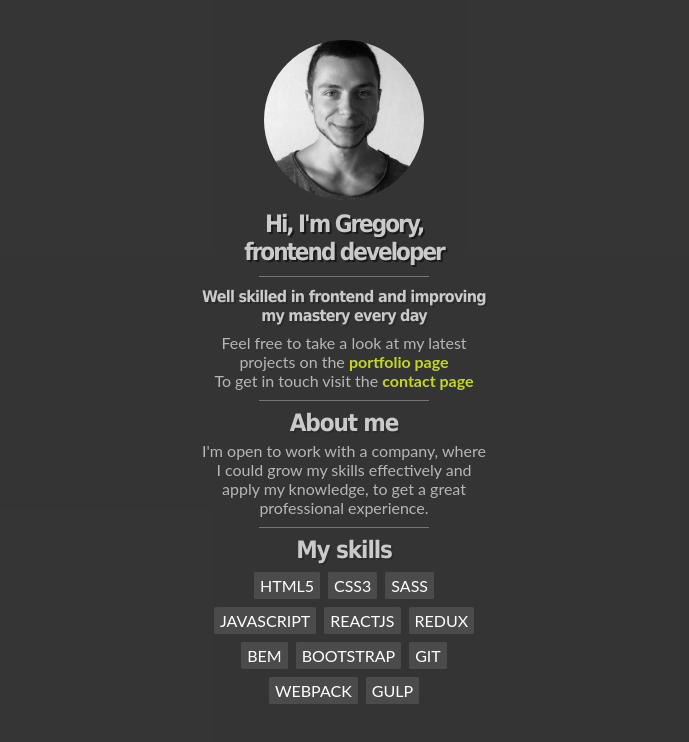
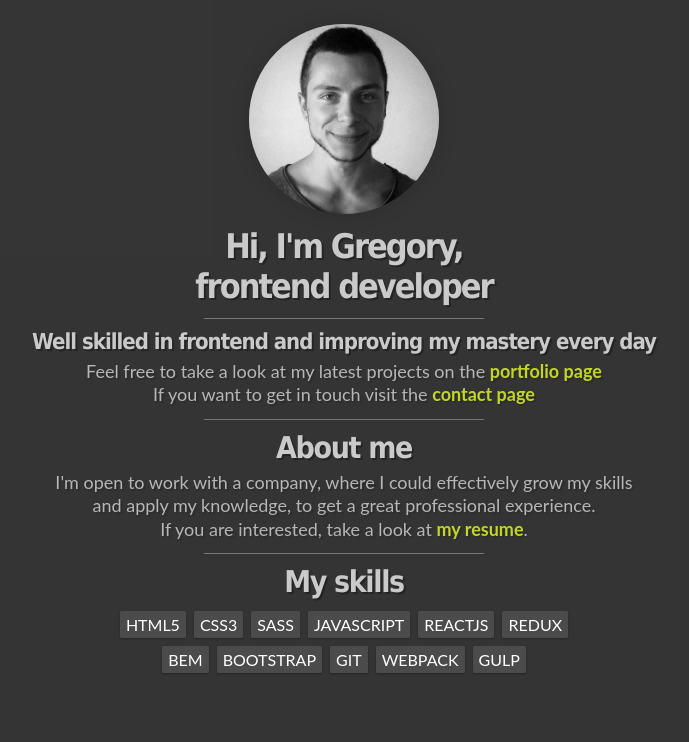
Before and after one commit to Satir8/Portfolio, a React (Create React App) app: page / in a window 1280 px wide. Shown: the top 742 px of the page, without its empty margins (296-985 px from the left). Built offline with nearby package versions, Linux system fonts and the light colour scheme.

Commit message:
almost done sizes in portfolio page

```diff
--- a/src/App.js
+++ b/src/App.js
@@ -1,13 +1,27 @@
-import React from "react";
+import React, { lazy, Suspense } from "react";
+import { Route, Switch } from "react-router-dom";
 import "./App.css";
-import Portfolio from "./pages/portfolio/Portfolio";
-import WelcomePage from "./pages/welcome/WelcomePage";
+
+const LazyWelcomePage = lazy(() =>
+  import("./pages/welcome/WelcomePage" /* webpackChunkName: "Welcome-page" */)
+);
+const LazyPortfolio = lazy(() =>
+  import("./pages/portfolio/Portfolio" /* webpackChunkName: "Portfolio-page" */)
+);
+const LazyContactPage = lazy(() =>
+  import("./pages/contact/ContactPage" /* webpackChunkName: "Contact-page" */)
+);
 
 function App() {
   return (
     <>
-      {/* <Portfolio /> */}
-      <WelcomePage />
+      <Suspense fallback={<h1>Wait a little...</h1>}>
+        <Switch>
+          <Route path="/portfolio" exact component={LazyPortfolio} />
+          <Route path="/contact" exact component={LazyContactPage} />
+          <Route path="/" component={LazyWelcomePage} />
+        </Switch>
+      </Suspense>
     </>
   );
 }
--- /dev/null
+++ b/src/pages/contact/ContactPage.js
@@ -0,0 +1,11 @@
+import React, { Component } from "react";
+import styles from "./ContactPage.module.css";
+
+class ContactPage extends Component {
+  // state = {};
+  render() {
+    return <h2>Contact Page</h2>;
+  }
+}
+
+export default ContactPage;
--- a/src/pages/portfolio/Portfolio.module.css
+++ b/src/pages/portfolio/Portfolio.module.css
@@ -1,43 +1,61 @@
 .pageWrapper {
+  display: flex;
+  justify-content: center;
+  flex-wrap: wrap;
   min-height: 100vh;
   background-color: rgba(42, 42, 42, 0.95);
 }
 
 .contentWrapper {
+  width: 100%;
+  padding: 40px 20px 30px;
 }
 
-.titleWrapper {
+/* .titleWrapper {
   display: flex;
   justify-content: space-between;
   align-items: center;
-}
+} */
 
 .pageTitle {
   text-align: left;
   font-family: "Montserrat", Tahoma, Verdana, sans-serif;
   color: #cacaca;
-  font-size: 42px;
+  font-size: 40px;
+  line-height: 1.08;
   font-weight: 700;
   letter-spacing: -2px;
   text-transform: lowercase;
-  text-shadow: 2px 2px 0 rgba(0, 0, 0, 0.15);
+  text-shadow: 2px 2px 2px rgba(0, 0, 0, 0.4);
+  margin-bottom: 12px;
 }
 
-/* .pageTitle::after {
+.pageTitle::after {
   content: "";
   display: block;
   height: 1px;
-  width: 160%;
+  width: 98%;
   background-color: rgba(182, 182, 182, 0.5);
-} */
+  margin-top: 12px;
+}
 
 .pageDescription {
-  text-shadow: 2px 2px 0 rgba(0, 0, 0, 0.15);
+  /* width: 240px; */
+  text-shadow: 2px 2px 0 rgba(0, 0, 0, 0.2);
   font-family: "Lato", "Open Sans", Verdana, sans-serif;
+  font-size: 1.15em;
+  font-weight: 400;
   color: #b6b6b6;
+  line-height: 1.7em;
+  word-spacing: 0.02em;
   text-align: left;
+  padding: 0 4px 0 0;
+  margin-bottom: 16px;
 }
-
+.pageDescription span {
+  display: block;
+}
+/*
 .downloadLink {
   display: block;
   text-align: center;
@@ -52,25 +70,25 @@
   box-shadow: 1px 1px 4px 2px rgba(0, 0, 0, 0.5);
   padding: 4px 8px;
   outline: none;
-}
+} */
 
 .list {
-  width: 80vw;
+  /* width: 100%; */
   display: flex;
-  justify-content: space-between;
-  align-items: center;
+  /* justify-content: center; */
+  /* align-items: center; */
   flex-wrap: wrap;
   margin: 0 auto;
 }
 
 .list__item {
   position: relative;
-  width: 300px;
-  /* box-shadow: 0 0 50px rgba(0, 0, 0, 0.75); */
-  box-shadow: 6px 6px 0 rgba(0, 0, 0, 0.15);
+  /* width: 300px; */
+  box-shadow: 8px 8px 0 rgba(0, 0, 0, 0.15);
+  margin-bottom: 30px;
 }
 
-.wrapper {
+.activeWrapper {
   position: absolute;
   top: 0;
   left: 0;
@@ -80,7 +98,7 @@
   cursor: pointer;
 }
 
-.list__item:hover .tags {
+.list__item:hover .tags__wrapper {
   opacity: 1;
 }
 
@@ -88,7 +106,7 @@
   transition-duration: 800ms;
 }
 
-.list__item:hover .item_bar {
+/* .list__item:hover .item_bar {
   background: linear-gradient(
     90deg,
     rgba(42, 42, 42, 0.95) 0%,
@@ -96,11 +114,9 @@
     rgba(121, 153, 169, 1) 85%,
     rgba(42, 42, 42, 0.95) 100%
   );
-}
+} */
 
 .item_bar {
-  color: rgba(231, 255, 32, 0.8);
-  text-shadow: 2px 2px 0 rgba(0, 0, 0, 0.15);
   background-color: #7999a9;
   text-align: center;
   border-top-left-radius: 2%;
@@ -112,18 +128,20 @@
   font-size: 14px;
   font-weight: 600;
   text-transform: uppercase;
+  color: rgba(231, 255, 32, 0.9);
+  text-shadow: 1px 1px 0 rgba(0, 0, 0, 0.15);
 }
 
 .item__main {
   position: relative;
-  height: 145px;
+  /* height: 145px; */
 }
 
 .item__main::before {
   content: "";
   position: absolute;
   z-index: 1;
-  box-shadow: 0 0 50px rgba(0, 0, 0, 0.1) inset;
+  box-shadow: 0 0 40px rgba(0, 0, 0, 0.25) inset;
   border-radius: 2%;
   top: 0;
   left: 0;
@@ -134,11 +152,12 @@
 .item__img {
   border-bottom-left-radius: 2%;
   border-bottom-right-radius: 2%;
-  height: 100%;
+  /* width: 100%; */
+  /* height: 100%; */
   object-fit: cover;
 }
 
-.tags {
+.tags__wrapper {
   display: flex;
   justify-content: center;
   align-items: center;
@@ -148,9 +167,9 @@
   left: 0;
   width: 100%;
   height: 100%;
-  opacity: 0.2;
+  opacity: 0.15;
   background-color: rgb(0, 0, 0, 0.2);
-  box-shadow: inset 0px 0px 30px 0px rgba(0, 0, 0, 0.4);
+  box-shadow: inset 0px 0px 30px 0px rgba(0, 0, 0, 0.6);
   transition-duration: 500ms;
 }
 
@@ -176,10 +195,10 @@
   font-family: "Open Sans";
   font-size: 14px;
   font-weight: 400;
+  line-height: 1.15;
   color: rgba(169, 231, 255, 0.9);
   opacity: 0;
   background-color: rgba(76, 76, 77, 0.95);
-  box-shadow: 0px 0px 8px 1px rgba(255, 255, 255, 0.4);
   border-radius: 4%;
   padding: 1px 4px;
   transition-duration: 300ms;
@@ -194,7 +213,7 @@
   background-color: rgba(76, 76, 77, 0.95);
   box-shadow: 0px 0px 8px 1px rgba(255, 255, 255, 0.4);
   border-radius: 4%;
-  padding: 4px 6px;
+  padding: 3.3px 5px;
   margin: 4px;
   transition-duration: 300ms;
 }
@@ -232,3 +251,34 @@
   opacity: 1;
   transition-delay: 0.6s;
 }
+
+/* .message__wrapper {
+} */
+.message__heading {
+  text-align: center;
+  font-family: "Montserrat", Tahoma, Verdana, sans-serif;
+  color: #cacaca;
+  font-weight: 700;
+  font-size: 1.15em;
+  line-height: 1.7em;
+  margin-bottom: 2px;
+}
+.message__text {
+  text-align: center;
+  text-shadow: 2px 2px 0 rgba(0, 0, 0, 0.2);
+  font-family: "Lato", "Open Sans", Verdana, sans-serif;
+  font-size: 14px;
+  line-height: 1.45em;
+  font-weight: 400;
+  color: #b6b6b6;
+  word-spacing: 0.02em;
+}
+.message__text span {
+  display: block;
+}
+.message__mail {
+  display: inline-block;
+  color: rgba(231, 255, 32, 0.8);
+  font-size: 14px;
+  font-weight: 700;
+}
--- a/src/pages/welcome/WelcomePage.js
+++ b/src/pages/welcome/WelcomePage.js
@@ -1,9 +1,9 @@
 import React, { Component } from "react";
+import { Link } from "react-router-dom";
 import styles from "./WelcomePage.module.css";
 import skills from "./skills.json";
 
 class WelcomePage extends Component {
-  // state = {  }
   render() {
     return (
       <>
@@ -15,6 +15,7 @@ class WelcomePage extends Component {
                 alt="That was my photography"
                 className={styles.welcome__photo}
               />
+              <div className={styles.welcome__overlay}></div>
             </div>
             <h1 className={styles.welcome__mainTitle}>
               Hi, I'm Gregory, frontend developer
@@ -25,44 +26,41 @@ class WelcomePage extends Component {
 
             <p className={styles.welcome__description}>
               Feel free to take a look at my latest projects on the{" "}
-              <a className={styles.welcome__link} href="#">
+              <Link to="/portfolio" className={styles.welcome__link}>
                 portfolio page
-              </a>
+              </Link>
               <span className={styles.contactSpan}>
                 To get in touch visit the{" "}
-                <a className={styles.welcome__link} href="#">
+                <Link to="/contact" className={styles.welcome__link}>
                   contact page
-                </a>
+                </Link>
+              </span>
+              <span className={styles.contactSpanMd}>
+                If you want to get in touch visit the{" "}
+                <Link to="/contact" className={styles.welcome__link}>
+                  contact page
+                </Link>
               </span>
             </p>
 
             <h2 className={styles.welcome__mainSubheading}>About me</h2>
             <p className={styles.welcome__description}>
-              I'm open to work with a company, where I could grow my skills
-              effectively and apply my knowledge, to get a great professional
+              I'm open to work with a company, where I could effectively grow my
+              skills and apply my knowledge, to get a great professional
               experience.
               <span>
-                If you are interested, take a look at my
+                If you are interested, take a look at{" "}
                 <a
-                  href={require("../../cv/Grygorii Yakovina.pdf")}
+                  href={require("../../cv/GregoryYakovina.pdf")}
                   target="_blank"
                   rel="noopener noreferrer"
                   className={styles.welcome__link}
                 >
-                  resume
+                  my resume
                 </a>
                 .
               </span>
             </p>
-            {/* <a
-            href={require("../../cv/Grygorii Yakovina.pdf")}
-            target="_blank"
-            rel="noopener noreferrer"
-            className={styles.welcome__downloadLink}
-          >
-            Show Resume
-          </a> */}
-
             <h2 className={styles.welcome__mainSubheading}>My skills</h2>
             <ul className={styles.welcome__skillsList}>
               {skills.map((item, idx) => (
--- a/src/pages/welcome/WelcomePage.module.css
+++ b/src/pages/welcome/WelcomePage.module.css
@@ -4,32 +4,40 @@
   flex-wrap: wrap;
   min-height: 100vh;
   background-color: rgba(42, 42, 42, 0.95);
-  padding: 40px 10px 0px 10px;
+  padding: 40px 10px 30px;
 }
-.welcome__innerWrapper {
-  width: 100%;
-  /* display: flex;
-  justify-content: center;
-  align-items: center;
-  flex-wrap: wrap; */
-}
+
 .welcome__photoWrapper {
   display: flex;
   justify-content: center;
   align-items: center;
+  position: relative;
   width: 160px;
   height: 160px;
   border-radius: 50%;
   overflow: hidden;
   margin: 0 auto;
   margin-bottom: 10px;
+  box-shadow: 0 0 20px 0px rgba(0, 0, 0, 0.15);
+}
+
+.welcome__overlay {
+  position: absolute;
+  z-index: 2;
+  border-radius: 50%;
+  box-shadow: inset 0 0 50px 0px rgba(0, 0, 0, 0.25);
+  top: 0;
+  left: 0;
+  width: 100%;
+  height: 100%;
 }
 
 .welcome__photo {
-  width: 100%;
-  height: 100%;
+  position: absolute;
+  z-index: 1;
+  top: -4px;
+  left: 0;
   display: block;
-  object-fit: cover;
 }
 
 .welcome__mainTitle {
@@ -41,18 +49,18 @@
   font-size: 24px;
   font-weight: 700;
   letter-spacing: -2px;
-  text-shadow: 2px 2px 0 rgba(0, 0, 0, 0.5);
+  text-shadow: 2px 2px 0 rgba(0, 0, 0, 0.3);
   margin: 0 auto;
   margin-bottom: 10px;
 }
 
 .welcome__mainSubtitle {
-  width: 300px;
+  width: 290px;
   text-align: center;
   font-family: "Montserrat", Tahoma, Verdana, sans-serif;
-  font-size: 16px;
+  font-size: 17px;
   color: #cacaca;
-  text-shadow: 2px 2px 0 rgba(0, 0, 0, 0.15);
+  text-shadow: 2px 2px 0 rgba(0, 0, 0, 0.3);
   font-weight: 600;
   position: relative;
   display: block;
@@ -61,27 +69,17 @@
   margin-bottom: 8px;
 }
 
-/* .welcome__mainTitle::after {
-  content: "";
-  display: block;
-  margin: 0 auto;
-  height: 1px;
-  width: 50%;
-  background-color: rgba(182, 182, 182, 0.5);
-  margin-top: 12px;
-} */
-
 .welcome__mainSubheading {
   text-align: center;
   font-family: "Montserrat", Tahoma, Verdana, sans-serif;
-  font-size: 24px;
+  font-size: 22px;
   color: #cacaca;
-  text-shadow: 2px 2px 0 rgba(0, 0, 0, 0.15);
+  text-shadow: 2px 2px 0 rgba(0, 0, 0, 0.3);
   font-weight: 600;
   position: relative;
   display: block;
   letter-spacing: -0.045em;
-  margin-bottom: 4px;
+  margin-bottom: 6px;
 }
 
 .welcome__description {
@@ -89,7 +87,9 @@
   font-family: "Lato", "Open Sans", Verdana, sans-serif;
   font-size: 16px;
   font-weight: 400;
+  line-height: 1.2;
   color: #b6b6b6;
+  text-shadow: 2px 2px 0 rgba(0, 0, 0, 0.15);
   text-align: center;
   margin: 0 auto;
   margin-bottom: 8px;
@@ -132,10 +132,95 @@
 .welcome__skillsItem {
   text-transform: uppercase;
   font-family: "Lato", "Open Sans", Verdana, sans-serif;
-  font-size: 16px;
+  font-size: 14px;
   color: rgba(255, 255, 255, 1);
   background-color: rgba(76, 76, 77, 0.95);
+  box-shadow: 0px 1px 2px 0 rgba(0, 0, 0, 0.3);
   border-radius: 4%;
   padding: 4px 6px;
   margin: 4px;
 }
+
+@media (min-width: 768px) {
+  .welcome__photoWrapper {
+    width: 180px;
+    height: 180px;
+    margin-bottom: 12px;
+  }
+  .welcome__mainTitle {
+    width: 300px;
+    font-size: 32px;
+    margin-bottom: 10px;
+  }
+  .welcome__mainSubtitle {
+    width: 100%;
+    font-size: 20px;
+    margin-bottom: 6px;
+  }
+  .welcome__mainSubheading {
+    font-size: 30px;
+    margin-bottom: 6px;
+  }
+  .welcome__mainSubheading:last-of-type {
+    margin-bottom: 8px;
+  }
+
+  .welcome__description {
+    width: 585px;
+    font-size: 18px;
+    line-height: 1.3;
+    margin-bottom: 6px;
+  }
+  .welcome__description::after,
+  .welcome__mainTitle::after {
+    width: 260px;
+    margin-top: 12px;
+  }
+
+  .welcome__description .contactSpan {
+    display: none;
+  }
+
+  .welcome__description span {
+    display: block;
+  }
+  .welcome__skillsList {
+    width: 470px;
+  }
+  .welcome__skillsItem {
+    font-size: 16px;
+    padding: 4px 6px;
+    margin: 4px;
+  }
+}
+
+@media (min-width: 1024px) {
+  .welcome__pageWrapper {
+    padding: 24px 0px;
+  }
+  .welcome__photoWrapper {
+    width: 190px;
+    height: 190px;
+    margin-bottom: 12px;
+  }
+  .welcome__mainTitle {
+    width: 320px;
+    font-size: 34px;
+    margin-bottom: 10px;
+  }
+  .welcome__mainSubtitle {
+    font-size: 22px;
+  }
+  .welcome__mainSubheading {
+    font-size: 30px;
+  }
+  .welcome__description {
+    width: 600px;
+    font-size: 18px;
+    margin-bottom: 10px;
+  }
+  .welcome__description::after,
+  .welcome__mainTitle::after {
+    width: 280px;
+  }
+}
```
Also changed, not shown: src/pages/portfolio/Portfolio.js (+27 -10 lines), src/pages/contact/ContactPage.module.css (added), 2 other files (tests, documents, lock files or other folders).
